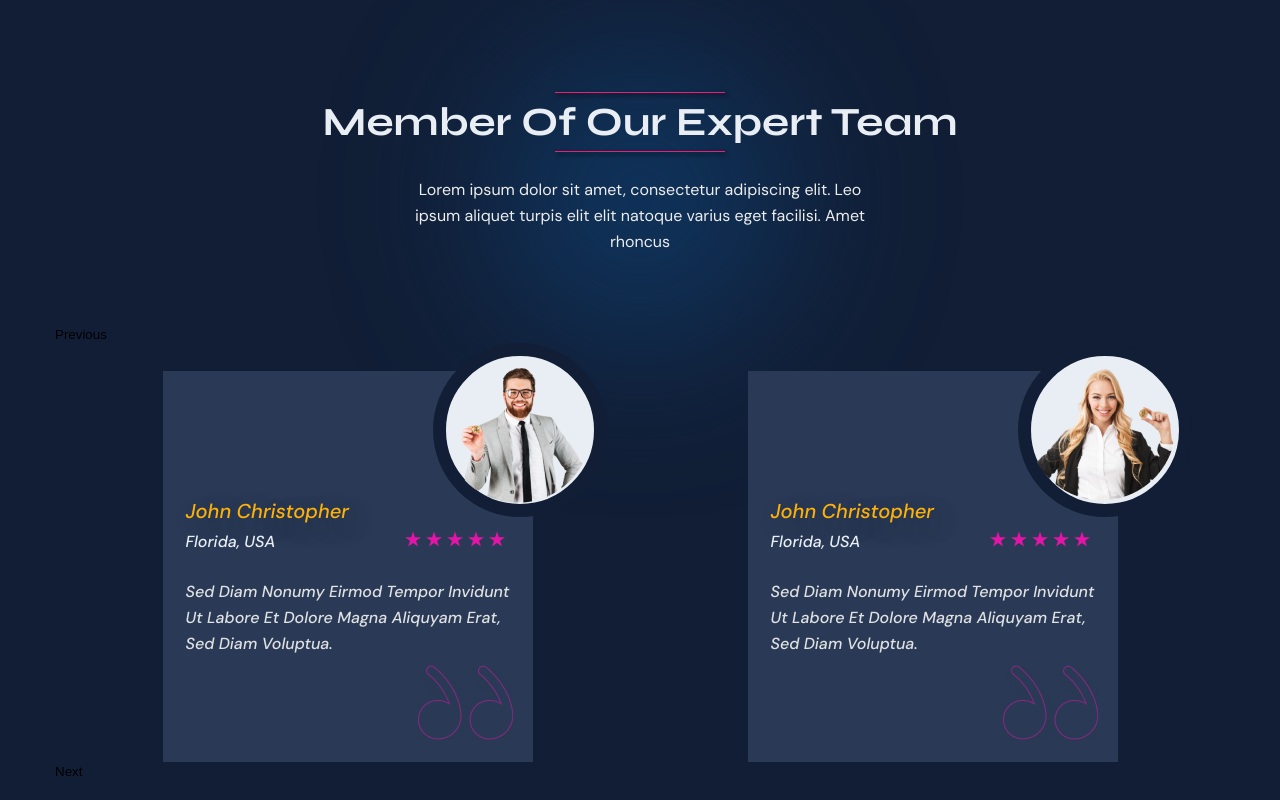
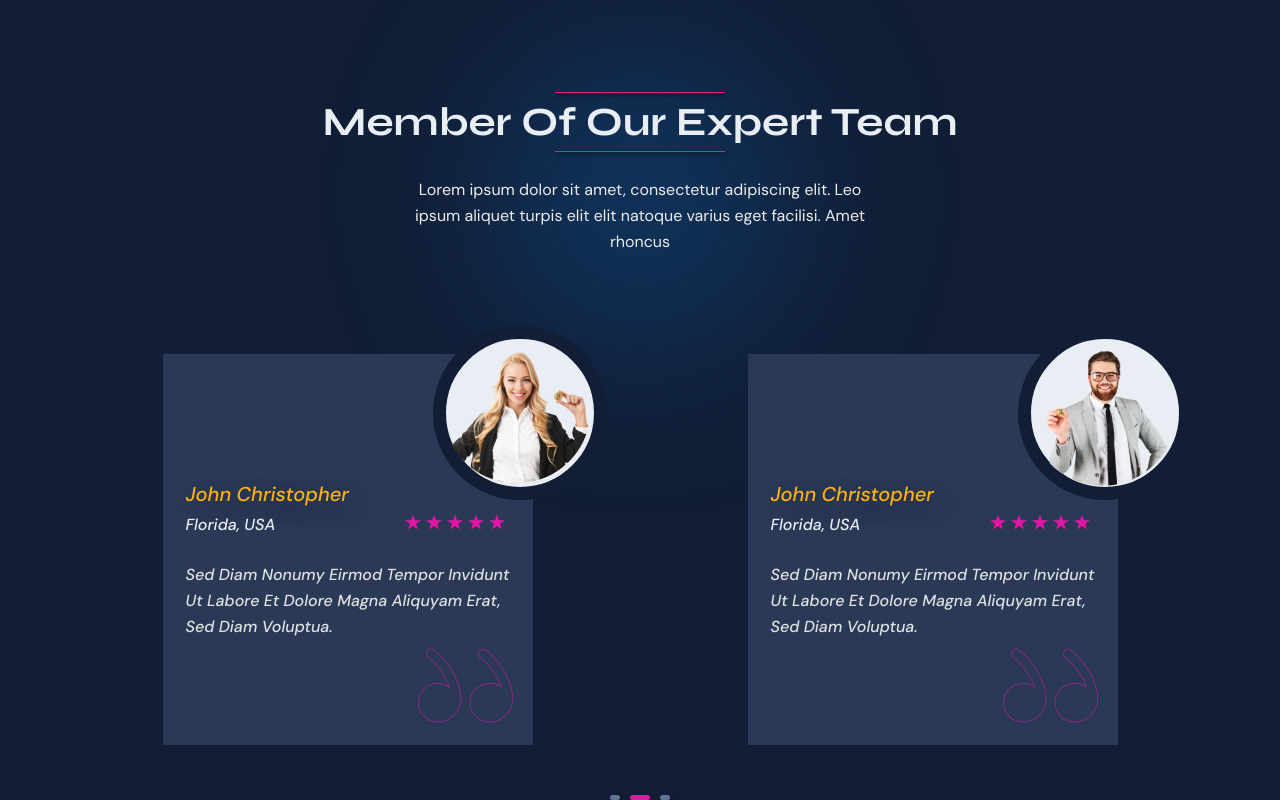
Before and after one commit to titangamerpro/crypto, a plain HTML site: page index.html in a window 1280 px wide. Shown: the part 9314-10114 px from the top of the page. Before the commit the page ends 10093 px from the top, so only its background shows below. Drawn offline with Linux system fonts and the light colour scheme.

Commit message:
feedback

```diff
--- a/index.html
+++ b/index.html
@@ -35,7 +35,7 @@
                             <a href="" class="link">road map</a>
                         </li>
                         <li class="item">
-                            <a href="" class="link">team</a>
+                            <a href="#feedback" class="link">team</a>
                         </li>
                         <li class="item">
                             <a href="" class="link">pages</a>
@@ -785,7 +785,7 @@
 
         <!-- end expert -->
 
-        <section class="feedback">
+        <section class="feedback" id="feedback">
             <div class="container">
                 <div class="inner-block">
                     <h2 class="inner-title expert-title">Member of our expert team</h2>
--- a/js/main.js
+++ b/js/main.js
@@ -10,16 +10,15 @@ $(document).ready(function () {
     $(".feedback-slider").slick({
         infinite: true,
         slidesToShow: 2,
-        slidesToScroll: 1
+        slidesToScroll: 1,
+        arrows: false,
+        dots: true,
+        autoplay: true
     })
 
     $(".stars").rateYo({
         starWidth: "20px",
         normalFill: "#E215A7",
-        multiColor: {
-            "startColor": "#E215A7",
-            "endColor"  : "#E215A7"
-          },
-
+          readOnly: true
       });
 });
--- a/scss/base/_base.scss
+++ b/scss/base/_base.scss
@@ -40,6 +40,11 @@ input {
 }
 
 // main style
+
+html, body{
+    min-height: 100vh;
+    scroll-behavior: smooth;
+}
 
 body {
     @include dm-sans(17px, 1, 500);
--- a/scss/layout/_feedback.scss
+++ b/scss/layout/_feedback.scss
@@ -1,4 +1,4 @@
-.feedback{
+.feedback {
 
     padding-top: 126px;
 
@@ -9,7 +9,7 @@
         padding: 125px 23px 105px;
         background: $bg-tabs;
 
-        &::after{
+        &::after {
             content: '';
             width: 96px;
             height: 75px;
@@ -79,8 +79,35 @@
         padding-top: 29px;
     }
 
-    .jq-ry-normal-group{
+    .jq-ry-normal-group {
         display: flex;
         gap: 5px;
     }
+
+    .slick-dots {
+        display: flex;
+        justify-content: center;
+        gap: 10px;
+        margin-top: 50px;
+
+        li {
+            font-size: 0;
+            line-height: 0;
+            width: 10px;
+            height: 5px;
+            border-radius: 20px;
+            background: #5E7693;
+            box-shadow: 2px 2px 6px 0px rgba(0, 0, 0, 0.40);
+
+            &.slick-active {
+                background: #E6189A;
+                width: 20px;
+            }
+        }
+
+        button {
+            font-size: 0;
+            line-height: 0;
+        }
+    }
 }
```
Also changed, not shown: css/main.css, css/main.min.css, 2 other files.
